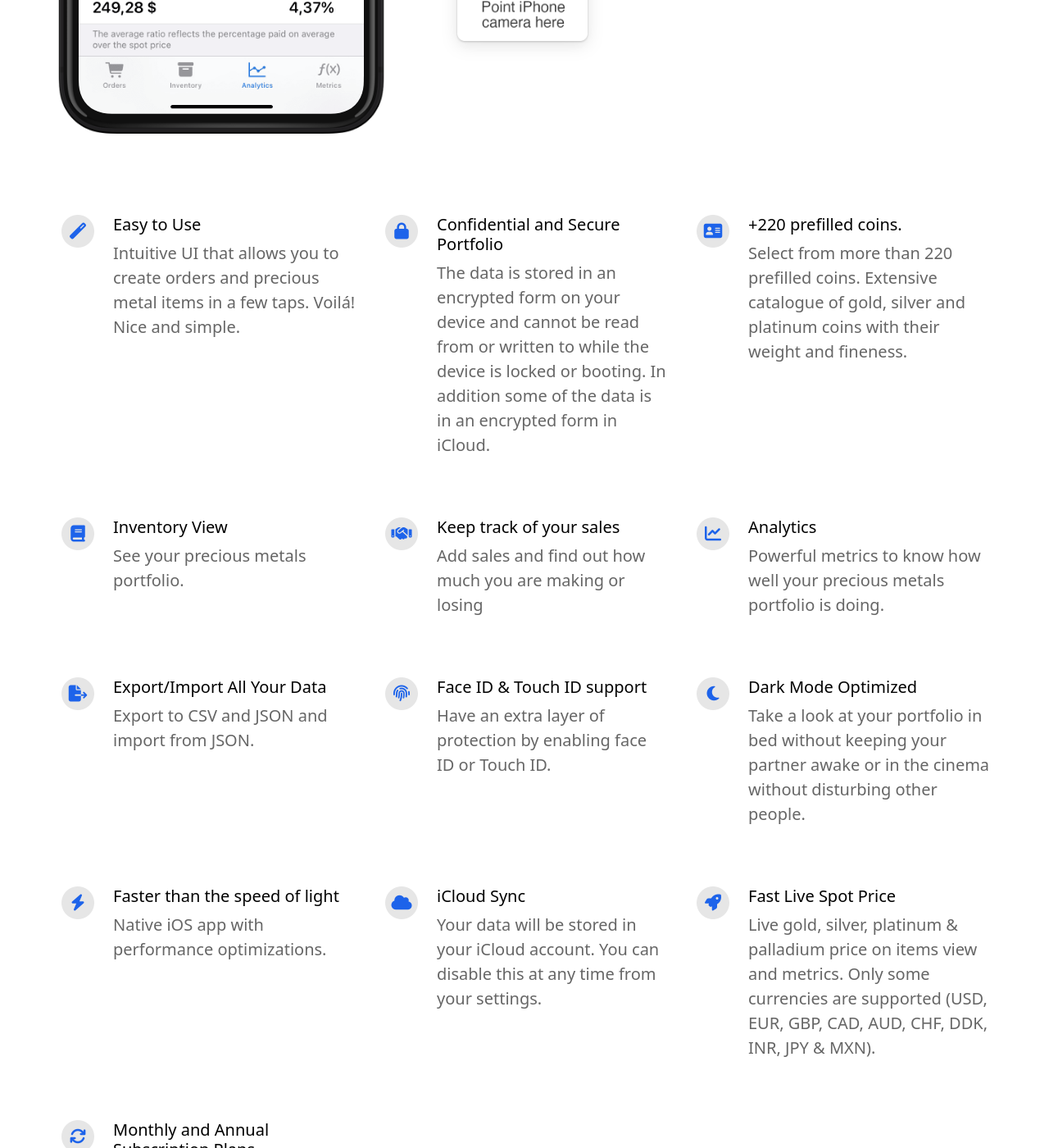
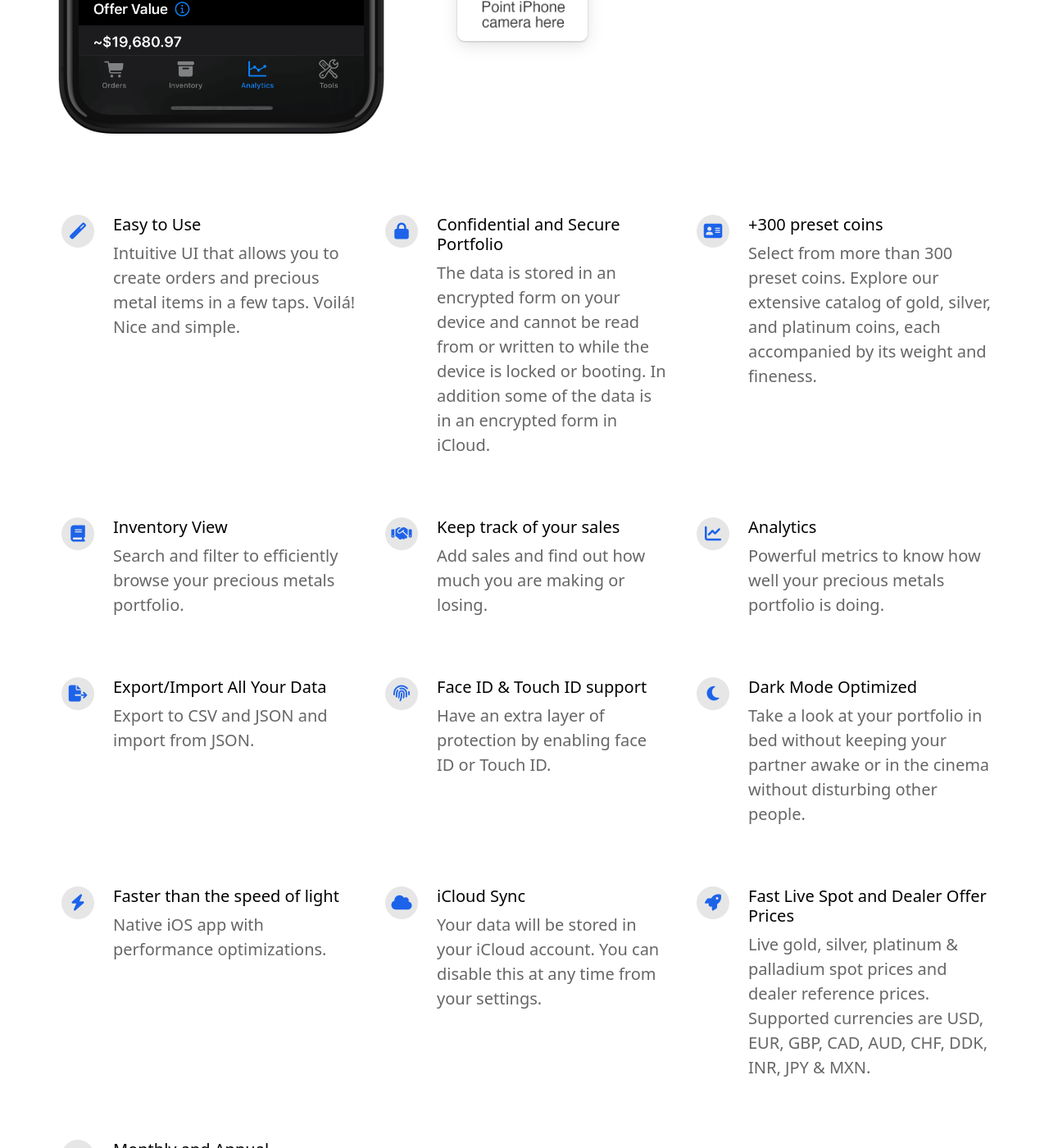
Before and after one commit to Precious-Metals-Manager/precious-metals-manager-landing-page, a Jekyll site: the page built from index.html, in a window 1280 px wide and 1400 px high, scrolled down 822 px. Shown: the whole window at 82% size. Built offline with Jekyll 4.4.1, drawn with Linux system fonts in a browser that asks for light colours; cached includes are drawn as plain includes; nearby versions of some CDN libraries.

Commit message:
Update screenshot and features

```diff
--- a/_config.yml
+++ b/_config.yml
@@ -44,16 +44,16 @@ features                                  :
     description                           : The data is stored in an encrypted form on your device and cannot be read from or written to while the device is locked or booting. In addition some of the data is in an encrypted form in iCloud.
     fontawesome_icon_name                 : lock
 
-  - title                                 : +220 prefilled coins.
-    description                           : Select from more than 220 prefilled coins. Extensive catalogue of gold, silver and platinum coins with their weight and fineness.
+  - title                                 : +300 preset coins
+    description                           : Select from more than 300 preset coins. Explore our extensive catalog of gold, silver, and platinum coins, each accompanied by its weight and fineness.
     fontawesome_icon_name                 : address-card
 
   - title                                 : Inventory View
-    description                           : See your precious metals portfolio.
+    description                           : Search and filter to efficiently browse your precious metals portfolio.
     fontawesome_icon_name                 : book
 
   - title                                 : Keep track of your sales
-    description                           : Add sales and find out how much you are making or losing
+    description                           : Add sales and find out how much you are making or losing.
     fontawesome_icon_name                 : handshake
 
   - title                                 : Analytics
@@ -80,8 +80,8 @@ features                                  :
     description                           : Your data will be stored in your iCloud account. You can disable this at any time from your settings.
     fontawesome_icon_name                 : cloud
 
-  - title                                 : Fast Live Spot Price
-    description                           : Live gold, silver, platinum & palladium price on items view and metrics. Only some currencies are supported (USD, EUR, GBP, CAD, AUD, CHF, DDK, INR, JPY & MXN).
+  - title                                 : Fast Live Spot and Dealer Offer Prices
+    description                           : Live gold, silver, platinum & palladium spot prices and dealer reference prices. Supported currencies are USD, EUR, GBP, CAD, AUD, CHF, DDK, INR, JPY & MXN.
     fontawesome_icon_name                 : rocket
 
   - title                                 : Monthly and Annual Subscription Plans
```
Also changed, not shown: assets/screenshot/screenshot.png.
